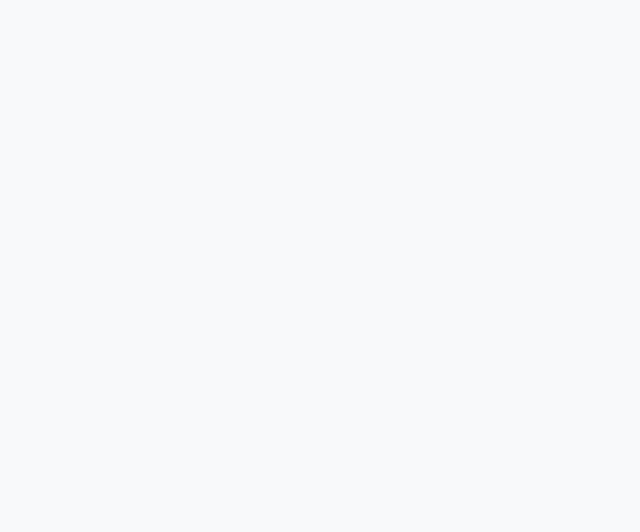
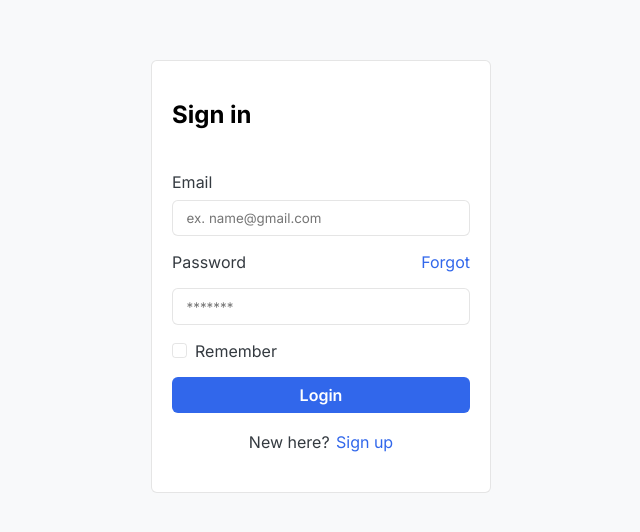
Before and after one commit to gabrielrab/react-ecommerce-kit, a React (Create React App) app: page /login in a window 1280 px wide. Shown: the part 124-656 px from the top of the page, without its empty margins (319-959 px from the left). Built offline with nearby package versions, Linux system fonts and the light colour scheme.

Commit message:
WIP - login page

```diff
--- /dev/null
+++ b/src/pages/Login/index.js
@@ -0,0 +1,54 @@
+import React from 'react';
+
+import './styles.scss';
+
+export default function Login() {
+  //depois será implementado axios // handlesubmit
+  const handleChange = (event) => {
+    const value = event.target.value;
+    console.log(value);
+  };
+
+  return (
+    <div className="p-login-container">
+      <div className="p-login-content">
+        <p className="p-login-title">Sign in</p>
+
+        <form className="p-login-form">
+          <p className="p-login-subtitle">Email</p>
+          <input
+            type="email"
+            required
+            onChange={handleChange}
+            placeholder="ex. name@gmail.com"
+            className="p-login-input"
+          />
+
+          <div className="p-login-info">
+            <p className="p-login-subtitle">Password</p>
+            <a href="/">Forgot</a>
+          </div>
+          <input
+            type="password"
+            required
+            onChange={handleChange}
+            placeholder="*******"
+            className="p-login-input"
+          />
+
+          <div className="p-login-checkbox">
+            <input type="checkbox" className="p-input-checkbox" />
+            <p>Remember</p>
+          </div>
+
+          <button type="submit">Login</button>
+        </form>
+
+        <div className="p-login-new">
+          <p>New here?</p>
+          <a href="/">Sign up</a>
+        </div>
+      </div>
+    </div>
+  );
+}
--- /dev/null
+++ b/src/pages/Login/styles.scss
@@ -0,0 +1,113 @@
+.p-login-container {
+  width: 100vw;
+  height: 100vh;
+  background-color: #f8f9fa;
+  display: flex;
+  justify-content: center;
+  align-items: center;
+
+  .p-login-content {
+    display: flex;
+    flex-direction: column;
+    justify-content: space-evenly;
+    width: 340px;
+    height: 433px;
+    background-color: white;
+    padding: 1.25rem;
+    border: 1px solid rgba(0, 0, 0, 0.1);
+    border-radius: 0.37rem;
+
+    .p-login-title {
+      font-size: 1.5rem;
+      font-weight: bold;
+      margin-bottom: 1.5rem;
+    }
+
+    .p-login-form {
+      .p-login-input {
+        width: 100%;
+        height: calc(1.5em + 0.9rem + 2px);
+        padding: 1rem 0.85rem;
+        border-radius: 0.37rem;
+        border: 1px solid rgba(0, 0, 0, 0.1);
+        margin-bottom: 1rem;
+      }
+
+      .p-login-subtitle {
+        margin-bottom: 0.5rem;
+        font-size: 1rem;
+        color: #343a40;
+      }
+
+      .p-login-info {
+        display: flex;
+        flex-direction: row;
+        width: 100%;
+        justify-content: space-between;
+        margin-bottom: 0.5rem;
+      }
+
+      .p-login-checkbox {
+        width: 100%;
+        display: flex;
+        flex-direction: row;
+        justify-content: flex-start;
+        align-items: center;
+        margin-bottom: 0.5rem;
+
+        .p-input-checkbox {
+          width: 15px;
+          height: 15px;
+          border: 1px solid rgba(0, 0, 0, 0.1);
+          border-radius: 0.2rem;
+          margin-right: 0.5rem;
+        }
+
+        p {
+          font-size: 1rem;
+          color: #343a40;
+        }
+      }
+
+      button {
+        width: 100%;
+        padding: 0.45rem 0.85rem;
+        border-radius: 0.37rem;
+        border: 1px solid transparent;
+        background-color: #3167eb;
+        color: white;
+        font-weight: 600;
+        font-size: 1rem;
+        margin-top: 0.5rem;
+        transition: all 0.4s;
+        cursor: pointer;
+      }
+
+      button:hover {
+        opacity: 0.9;
+      }
+    }
+  }
+
+  .p-login-new {
+    width: 100%;
+    display: flex;
+    justify-content: center;
+    flex-direction: row;
+
+    p {
+      font-size: 1rem;
+      color: #343a40;
+    }
+
+    a {
+      margin-left: 0.4rem;
+    }
+  }
+
+  a {
+    text-decoration: none;
+    font-size: 1rem;
+    color: #3167eb;
+  }
+}
--- a/src/routes.js
+++ b/src/routes.js
@@ -3,6 +3,7 @@ import { BrowserRouter, Switch, Route } from 'react-router-dom';
 
 import App from './App.js';
 import Index from './pages/Index';
+import Login from './pages/Login';
 
 export default function Routes() {
   return (
@@ -11,6 +12,7 @@ export default function Routes() {
         <Switch>
           <Route path="/" exact component={Index} />
           <Route path="/produto" exact component={App} />
+          <Route path="/login" exact component={Login} />
         </Switch>
       </BrowserRouter>
     </>
```
